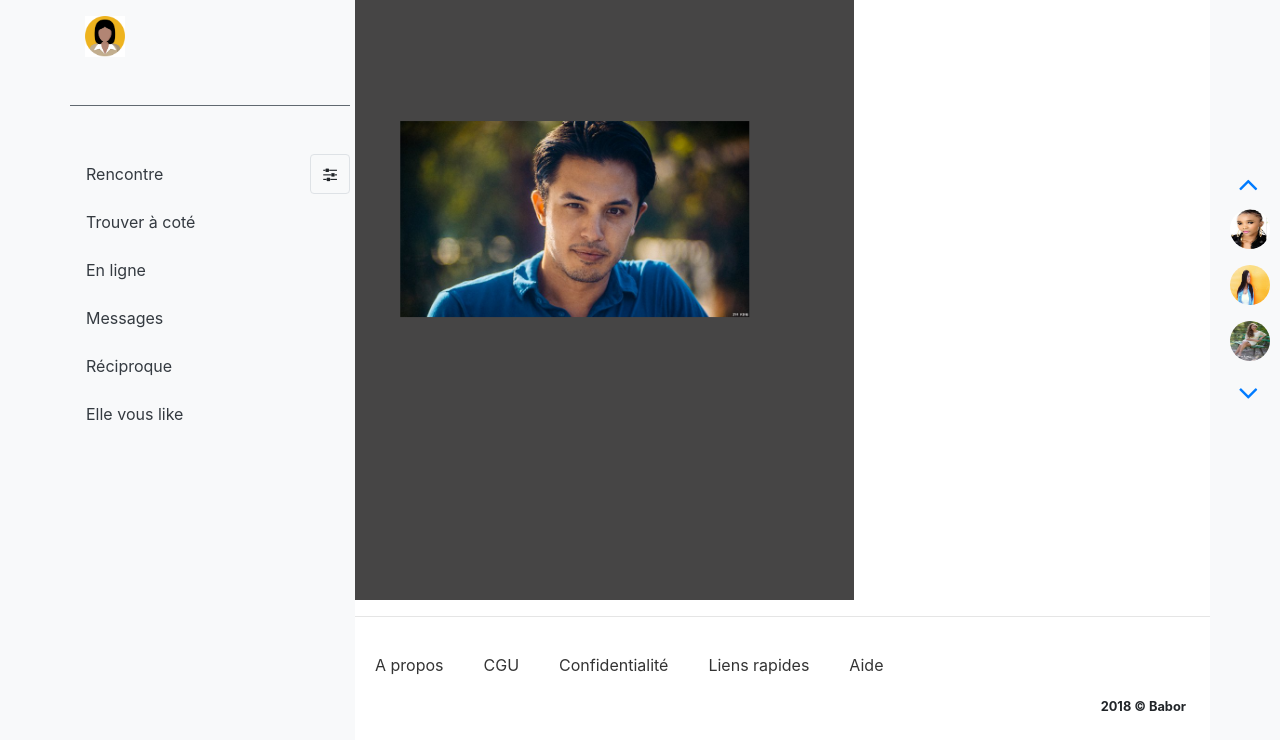
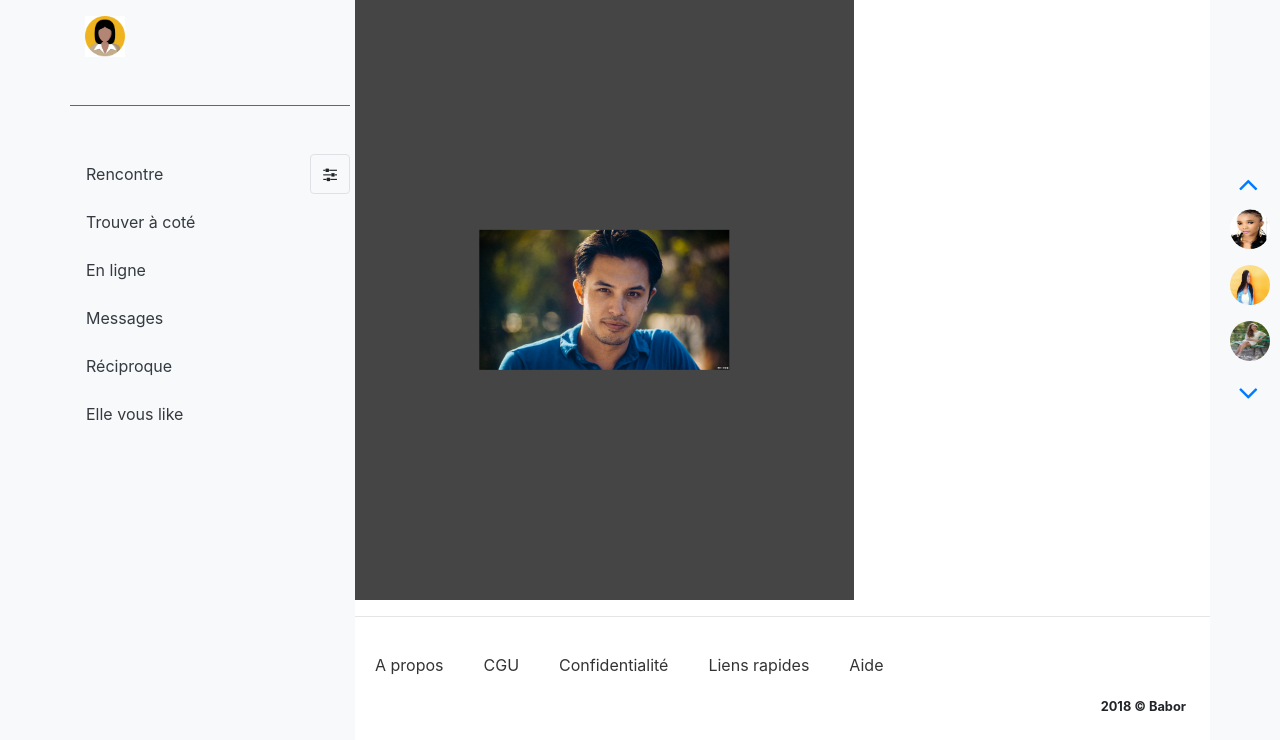
Before and after one commit to developerGroupWeb/babor_version_beta, a PHP site: template views/profile.php in a window 1280 px wide. Shown: the part 132-872 px from the top of the page. Run offline with PHP 8.4, Linux system fonts and the light colour scheme; the template is opened without the code that fills it, so the values that code supplies are empty; some libraries are stand-ins or nearby versions.

Commit message:
update css

```diff
--- a/css/styles.css
+++ b/css/styles.css
@@ -234,10 +234,10 @@ box-shadow: 2px 18px 27px -12px rgba(0,0,0,0.75);
 #bg-profil .bg-profil-imgs{
 	margin: 0;
 	position: absolute;
-	top: 30%;
-	left: 30%;
-	-ms-transform: translate(-30%, -30%);
-	transform: translate(-30%, -30%);
+	top: 50%;
+	left: 50%;
+	-ms-transform: translate(-50%, -50%);
+	transform: translate(-50%, -50%);
 }
 
 /**---------------------------------------------------------------------*/
```
